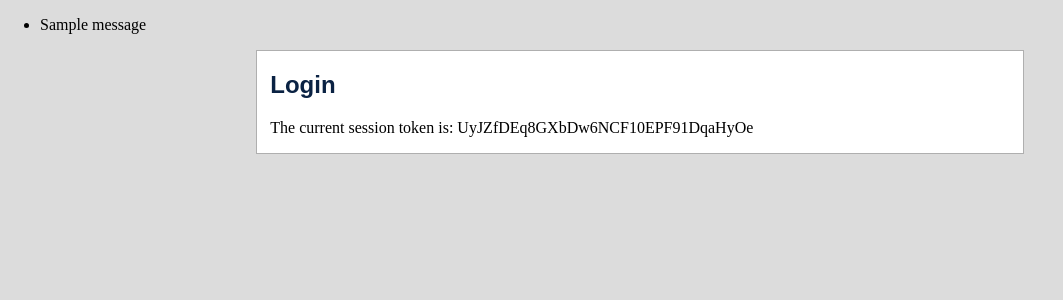
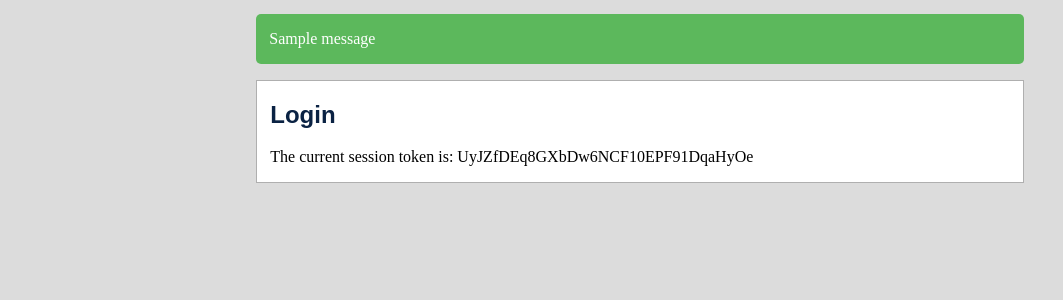
Before and after one commit to hyungmogu/Udacity-Item-Catalogue-App, a Flask app: page /login/ in a window 1280 px wide. Shown: the part 50-350 px from the top of the page, without its empty margins (0-1063 px from the left). Run offline with Flask 2, Linux system fonts and the light colour scheme; one stand-in notice (Sample message) is shown; some libraries are stand-ins or nearby versions.

Commit message:
feat: Refine the style of messages

```diff
--- a/Item Catalogue/static/styles/style.css
+++ b/Item Catalogue/static/styles/style.css
@@ -16,13 +16,20 @@ label {display: block; font-weight: bold;}
 .title {color: #0A2243;}
 
 /*Header*/
-header {background-color: #0A2243; color: white; margin-bottom: 1em;}
+header {background-color: #0A2243; color: white; margin-bottom: 0.83em;}
 header .contents {padding-top: 0.7em; padding-bottom: 0.7em;}
 header .contents #nav {display:flex;}
 header .contents #nav #logo {width: 60%;}
 header .contents #nav #logo a {color: white;}
 header .contents #nav #logo h1 {margin: 0; display:inline-block;}
 header .contents #nav #user {text-align: right; width: 40%;}
+
+/*Message box*/
+#messages {margin-bottom: 1em;}
+#messages .message {padding: 1em 0.83em; border-radius: 5px;}
+#messages .message.error {background-color: #d9534f; color: white; border-color: #d43f3a;}
+#messages .message.success {background-color: #5cb85c; color: white; border-color: #4cae4c;}
+#messages .message.warning {background-color: #f0ad4e; color: white; border-color: #eea236;}
 
 /*Main*/
 main .contents .box {background-color: white; border-style: solid; border-width: 1px; border-color: #AFAFAF; padding: 0 0.83em; position: relative;}
--- a/Item Catalogue/templates/base.html
+++ b/Item Catalogue/templates/base.html
@@ -20,15 +20,18 @@
 			</section>
 		</div>
 	</header>
-	{%with messages = get_flashed_messages()%}
+	<section id="messages">
+	{%with messages = get_flashed_messages(with_categories=true)%}
 		{%if messages%}
-		<section id="messages">
-			<ul>
-				{%for message in messages%}
-				<li class="message">{{message}}</li>
-				{%endfor%}
-			</ul>
-		</section>
+			<section id="messages">
+				<div class="contents">
+					{%for message in messages%}
+					<div class="message {{message[0]}}">
+						<span>{{message[1]}}</span>
+					</div>
+					{%endfor%}
+				</div>
+			</section>
 		{%endif%}
 	{%endwith%}
 	<main>
--- a/Item Catalogue/web_server.py
+++ b/Item Catalogue/web_server.py
@@ -56,7 +56,7 @@ def generate_slug(title):
 #ERROR HANDLERS
 @app.errorhandler(404)
 def page_not_found(error):
-	flash("Not allowed. The page or item you've requested doesn't exist.")
+	flash("Not allowed. The page or item you've requested doesn't exist.", "error")
 	return redirect(url_for("readMain"))
 
 #LOGIN
@@ -275,7 +275,7 @@ def readCategory(category_slug):
 	except exc.SQLAlchemyError:
 			session.close()
 
-			flash("Not allowed. The page doesn't exist.")
+			flash("Not allowed. The page doesn't exist.", "error")
 			return redirect(url_for("readMain"))
 
 	categories_for_menu = session.query(Category).order_by(asc(Category.name)).all()
@@ -307,7 +307,7 @@ def createItem():
 		categories = session.query(Category).all()
 
 		if not is_signed_in():
-			flash("Not allowed. 'New Item' page requires login.","error")
+			flash("Not allowed. 'New Item' page requires login.", "error")
 			return redirect(url_for("readLogin"))
 
 		session.close()
@@ -330,18 +330,18 @@ def createItem():
 		if not is_signed_in():
 			session.close()
 
-			flash("Not allowed. 'New Item' feature requires login.","error")
+			flash("Not allowed. 'New Item' feature requires login.", "error")
 			return redirect(url_for('readLogin'))
 		if not (title and description):
 			session.close()
 
-			flash("Not allowed. Both title and description must exist.")
+			flash("Not allowed. Both title and description must exist.", "error")
 			return render_template('newItem.html', categories=categories, logged_in=True, title=title, category_id=category_id, description=description)
 		if not is_unique(num_of_identical_items):
 			session.close()
 
 			flash("Not allowed. There already exists an item with the same "
-				  "slug.","error")
+				  "slug.", "error")
 			return render_template("newItem.html",categories=categories, logged_in=True, title=title, category_id=category_id, description=description)
 
 		item = MenuItem(name=title, slug=item_slug,
@@ -367,14 +367,14 @@ def editItem(category_slug,item_slug):
 		except exc.SQLAlchemyError:
 			session.close()
 
-			flash("Not allowed. The item doesn't exist.")
+			flash("Not allowed. The item doesn't exist.", "error")
 			return redirect(url_for("readMain"))
 
 		# Check if user is authorized to edit the post.
 		if not is_signed_in():
 			session.close()
 
-			flash("Not allowed. 'Update' feature requires login","error")
+			flash("Not allowed. 'Update' feature requires login", "error")
 			return redirect(url_for("readLogin"))
 
 		session.close()
@@ -406,7 +406,7 @@ def editItem(category_slug,item_slug):
 		except exc.SQLAlchemyError:
 			session.close()
 
-			flash("Not allowed. The item doesn't exist.")
+			flash("Not allowed. The item doesn't exist.", "error")
 			return redirect(url_for("readMain"))
 
 		# Check if user is updating post without changing slug and category
@@ -418,7 +418,7 @@ def editItem(category_slug,item_slug):
 
 			session.close()
 
-			flash("'%s' successfully edited."%new_title,"success")
+			flash("'%s' successfully edited."%new_title, "success")
 			return redirect(url_for('readItem',category_slug=category_slug,item_slug=item_slug))
 
 		# Otherwise, proceed.
@@ -426,7 +426,7 @@ def editItem(category_slug,item_slug):
 		if not is_signed_in():
 			session.close()
 
-			flash("Not allowed. 'Update' feature requires login","error")
+			flash("Not allowed. 'Update' feature requires login", "error")
 			return redirect(url_for("readLogin"))
 		if not is_data_changed(new_title, new_description, new_item_slug, new_category_id, old_item):
 			session.close()
@@ -441,7 +441,7 @@ def editItem(category_slug,item_slug):
 		if not is_unique(num_of_identical_items):
 			session.close()
 
-			flash("Not allowed. There already exists an item with the same slug.","error")
+			flash("Not allowed. There already exists an item with the same slug.", "error")
 			return render_template("editItem.html",new_title=new_title,new_description=new_description,new_category_id=new_category_id,categories=categories,category_slug=category_slug,item_slug=item_slug)
 
 		old_item.title = new_title
@@ -452,7 +452,7 @@ def editItem(category_slug,item_slug):
 
 		session.close()
 
-		flash("'%s' successfully edited."%new_title,"success")
+		flash("'%s' successfully edited."%new_title, "success")
 		return redirect(url_for('readItem',category_slug=new_category_slug,item_slug=new_item_slug))
 
 @app.route("/items/<string:category_slug>/<string:item_slug>/delete/",
@@ -468,11 +468,11 @@ def deleteItem(category_slug, item_slug):
 		except exc.SQLAlchemyError:
 			session.close()
 
-			flash("Not allowed. The item doesn't exist.")
+			flash("Not allowed. The item doesn't exist.", "error")
 			return redirect(url_for("readMain"))
 
 		if not is_signed_in():
-			flash("Not allowed. 'Delete' feature requires login.","error")
+			flash("Not allowed. 'Delete' feature requires login.", "error")
 			return redirect(url_for("readLogin"))
 
 		session.close()
@@ -490,7 +490,7 @@ def deleteItem(category_slug, item_slug):
 		except exc.SQLAlchemyError:
 			session.close()
 
-			flash("Not allowed. The item doesn't exist.")
+			flash("Not allowed. The item doesn't exist.", "error")
 			return redirect(url_for("readMain"))
 
 		if not is_signed_in():
@@ -502,7 +502,7 @@ def deleteItem(category_slug, item_slug):
 
 		session.close()
 
-		flash("'%s' successfully deleted." % item.name,"success")
+		flash("'%s' successfully deleted." % item.name, "success")
 		return redirect(url_for("readMain"))
 
 @app.route("/items/<string:category_slug>/<string:item_slug>/")
@@ -514,7 +514,7 @@ def readItem(category_slug,item_slug):
 			filter(Category.slug==category_slug,MenuItem.slug==item_slug).one())
 	except exc.SQLAlchemyError:
 
-		flash("Not allowed. The item doesn't exist.")
+		flash("Not allowed. The item doesn't exist.", "error")
 		return redirect(url_for("readMain"))
 
 	session.close()
@@ -530,7 +530,7 @@ def readItem(category_slug,item_slug):
 @app.route("/welcome/")
 def readWelcome():
 	if not is_signed_in():
-		flash("Not allowed. 'Welcome' page requires login.","error")
+		flash("Not allowed. 'Welcome' page requires login.", "error")
 		redirect(url_for("readLogin"))
 
 	return render_template("welcome.html",username=login_session["username"])
```
